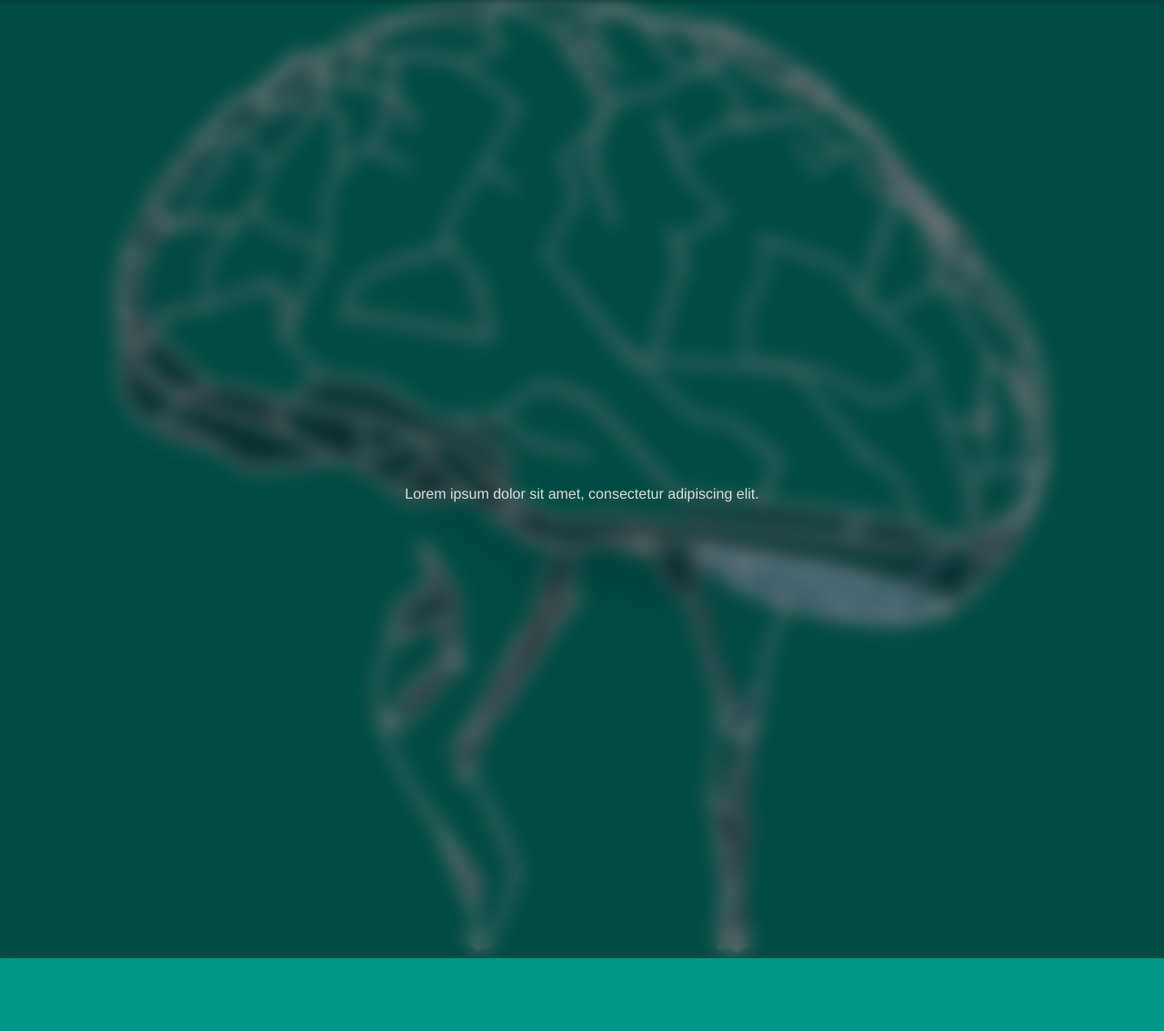
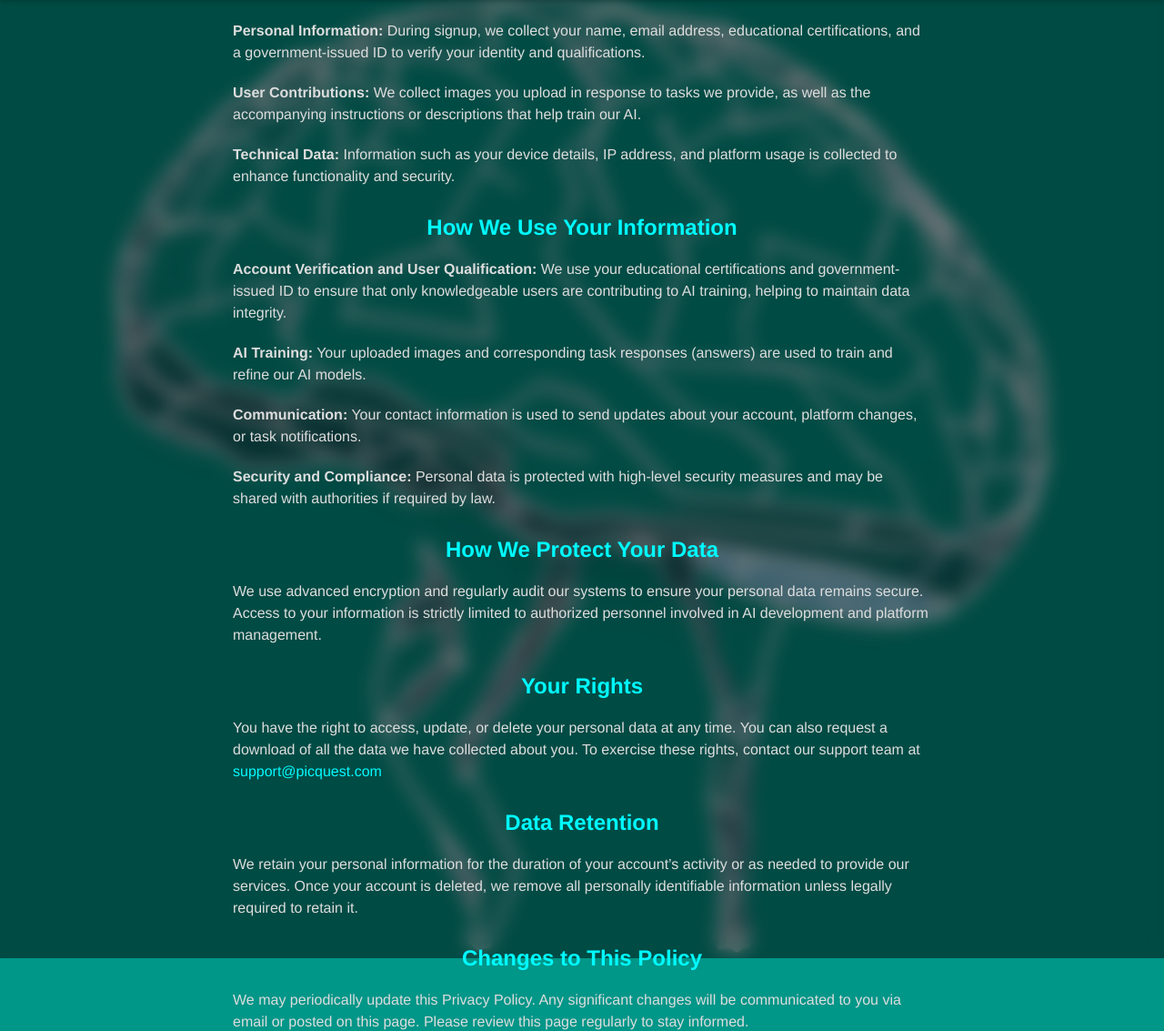
Before and after one commit to devfemibadmus/picquest, a Django app: page / in a window 1280 px wide, after a click on "Terms". Shown: the part 48-1181 px from the top of the page at 91% size. Run offline with Django 5.2, Linux system fonts and the light colour scheme.

Commit message:
:construction: websit :construction: e ready :package:

```diff
--- a/static/home.css
+++ b/static/home.css
@@ -80,6 +80,11 @@ body {
   padding-left: 20px;
 }
 
+a{
+  text-decoration: none;
+  color: #00faff;
+}
+
 @media screen and (min-width: 768px) {
   .content.active {
     width: 60vw;
@@ -89,4 +94,22 @@ body {
     justify-content: center;
     margin: auto;
   }
+  ::-webkit-scrollbar {
+    width: 10px;
+    height: 12px;
+  }
+
+  ::-webkit-scrollbar-track {
+    background: transparent;
+    border-radius: 10px;
+  }
+
+  ::-webkit-scrollbar-thumb {
+    background: #888;
+    border-radius: 10px;
+  }
+
+  ::-webkit-scrollbar-thumb:hover {
+    background: #555;
+  }
 }
--- a/template/home.html
+++ b/template/home.html
@@ -26,19 +26,45 @@
         <div id="home" class="content active">
             <p>Train Our AI by Completing Engaging Image Tasks – Earn Rewards and Shape the Future of Intelligent Technology!</p>
         </div>
-        <div id="tasks" class="content">
-            <p>Here are the tasks available.</p>
-        </div>
         <div id="about" class="content">
-            <p>Lorem ipsum dolor sit amet, consectetur adipiscing elit.</p>
+            <p>At Pic Quest, we’re creating an interactive platform where users actively train our AI by completing engaging tasks. We provide users with specific instructions, and they respond by uploading images that serve as answers. This collaboration ensures that our AI learns from real-world examples to become smarter and more accurate in understanding visual data. Our platform is designed for users who have the knowledge and expertise to contribute meaningfully, ensuring that our AI grows without the risk of being misinformed. Join us at Pic Quest and be a part of shaping the future of intelligent technology!</p>
+
+            <br/><br/><br/>
         </div>
         <div id="terms" class="content">
-            <p>Lorem ipsum dolor sit amet, consectetur adipiscing elit.</p>
+            <h1>Updated Privacy Policy for Pic Quest</h1>
+            <p><strong>Effective Date:</strong> 9/15/2024</p>
+
+            <h2>Information We Collect</h2>
+            <p><strong>Personal Information:</strong> During signup, we collect your name, email address, educational certifications, and a government-issued ID to verify your identity and qualifications.</p>
+            <p><strong>User Contributions:</strong> We collect images you upload in response to tasks we provide, as well as the accompanying instructions or descriptions that help train our AI.</p>
+            <p><strong>Technical Data:</strong> Information such as your device details, IP address, and platform usage is collected to enhance functionality and security.</p>
+
+            <h2>How We Use Your Information</h2>
+            <p><strong>Account Verification and User Qualification:</strong> We use your educational certifications and government-issued ID to ensure that only knowledgeable users are contributing to AI training, helping to maintain data integrity.</p>
+            <p><strong>AI Training:</strong> Your uploaded images and corresponding task responses (answers) are used to train and refine our AI models.</p>
+            <p><strong>Communication:</strong> Your contact information is used to send updates about your account, platform changes, or task notifications.</p>
+            <p><strong>Security and Compliance:</strong> Personal data is protected with high-level security measures and may be shared with authorities if required by law.</p>
+
+            <h2>How We Protect Your Data</h2>
+            <p>We use advanced encryption and regularly audit our systems to ensure your personal data remains secure. Access to your information is strictly limited to authorized personnel involved in AI development and platform management.</p>
+
+            <h2>Your Rights</h2>
+            <p>You have the right to access, update, or delete your personal data at any time. You can also request a download of all the data we have collected about you. To exercise these rights, contact our support team at <a href='mailto:support@picquest.com'>support@picquest.com</a></p>
+
+            <h2>Data Retention</h2>
+            <p>We retain your personal information for the duration of your account’s activity or as needed to provide our services. Once your account is deleted, we remove all personally identifiable information unless legally required to retain it.</p>
+
+            <h2>Changes to This Policy</h2>
+            <p>We may periodically update this Privacy Policy. Any significant changes will be communicated to you via email or posted on this page. Please review this page regularly to stay informed.</p>
+
+            <p>For any inquiries or concerns regarding our privacy practices, please contact us at <a href='mailto:privacy@picquest.com'>privacy@picquest.com</a></p>
+
+            <br/><br/><br/>
         </div>
         <div id="reward" class="content">
-            <h1>Rewards</h1>
-            <p>Earn Rewards for Training Our AI – Your Knowledge Pays Off!</p>
-            <p>At Pic Quest, your expertise is highly valued, and we believe in rewarding you for every contribution. By completing tasks and uploading images, you earn a monetary reward. Each task carries a specific value, starting at $0.70 per task, with your total earnings increasing as you complete more tasks and help train our AI.</p>
+            <h1>Earn Rewards for Training Our AI – Your Knowledge Pays Off!</h1>
+            <p>At Pic Quest, your expertise is highly valued, and we believe in rewarding you for every contribution. By completing tasks and uploading images, you earn a monetary reward. Each task carries a specific value, starting at $0.5 per task, with your total earnings increasing as you complete more tasks and help train our AI.</p>
 
             <h2>How It Works</h2>
             <ol>
@@ -58,7 +84,9 @@
             <p>We take pride in being transparent with our users. You will always be notified about your withdrawal status and the reward being processed, with all transactions handled securely and reliably.</p>
 
             <h2>Stay Informed</h2>
-            <p>Anytime a reward or withdrawal is available, you'll receive an email notification with all the details. Whether it's cash in your account or an exciting prize delivered to your inbox, your contributions will never go unrecognized!</p><br/><br/><br/>
+            <p>Anytime a reward or withdrawal is available, you'll receive an email notification with all the details. Whether it's cash in your account or an exciting prize delivered to your inbox, your contributions will never go unrecognized!</p>
+
+            <br/><br/><br/>
         </div>
     </div>
     <script>
```
